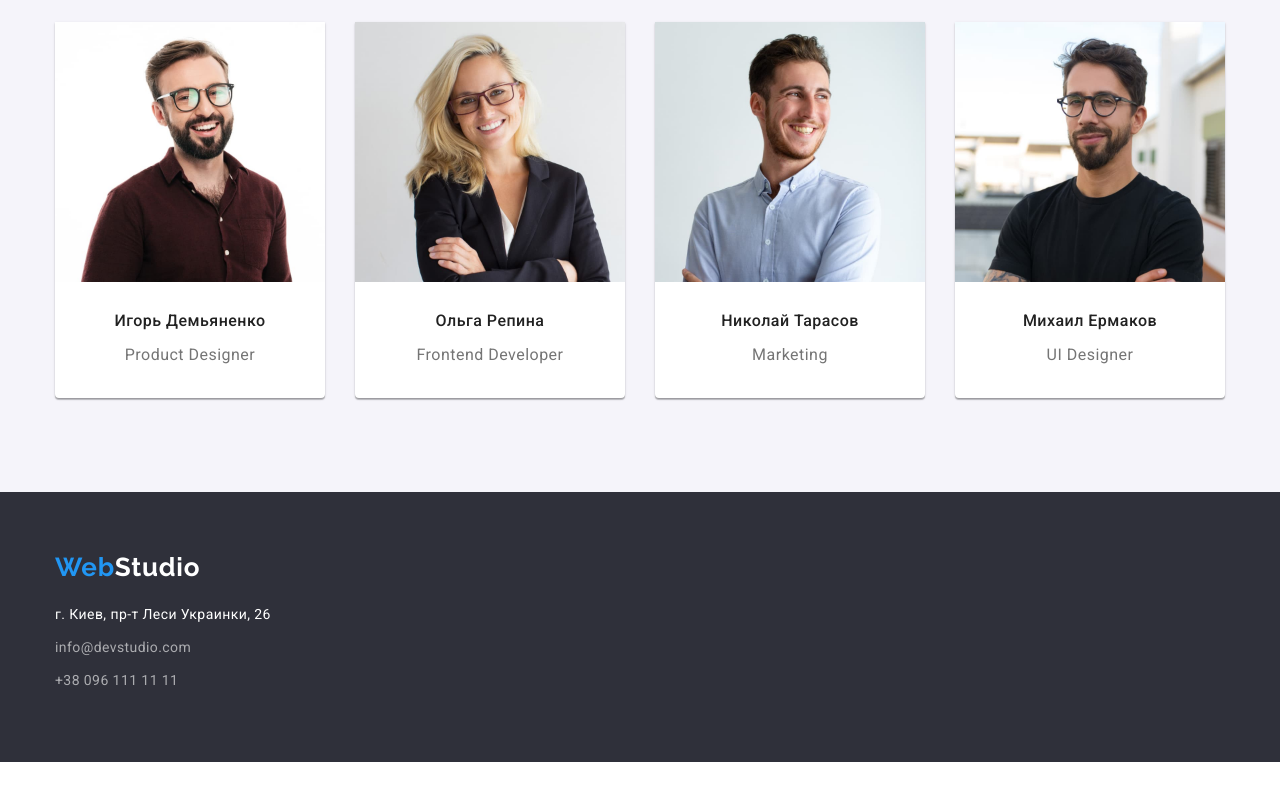
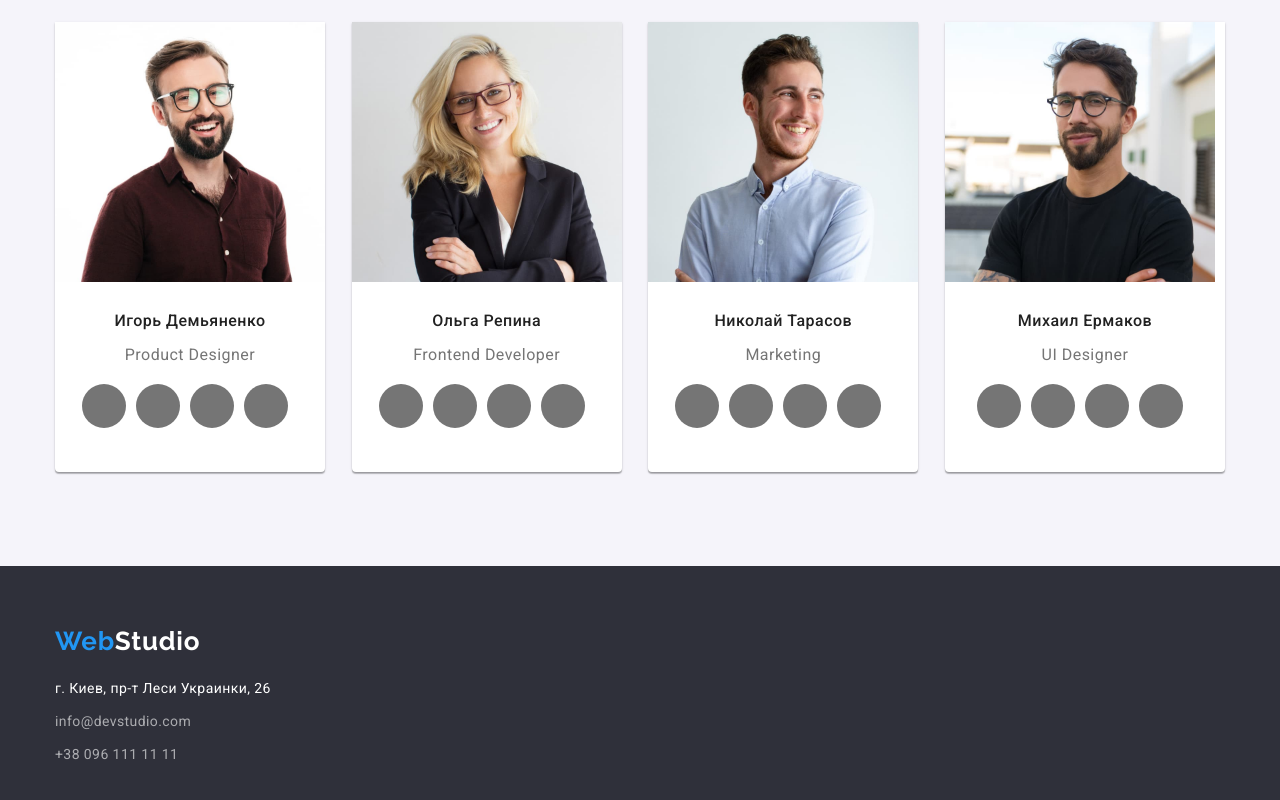
Before and after one commit to Igor-Degovtsov/goit-markup-hw-04, a plain HTML site: page index.html in a window 1280 px wide. Shown: the part 1742-2542 px from the top of the page. Before the commit the page ends 2504 px from the top, so only its background shows below. Drawn offline with Linux system fonts and the light colour scheme.

Commit message:
add-socialnetwork-team

```diff
--- a/css/style.css
+++ b/css/style.css
@@ -378,6 +378,33 @@ body {
   margin-top: 10px;
 }
 
+.team-description {
+  margin: 30px 32px;
+}
+
+.team-socialnetworks-list {
+  display: flex;
+  justify-content: center;
+}
+
+.team-socialnetworks-item {
+  width: 44px;
+  height: 44px;
+}
+
+.team-socialnetworks-item:not(last child) {
+  margin-right: 10px;
+}
+
+.socialnetworks {
+  width: 100%;
+  height: 100%;
+  display: block;
+  border-radius: 50%;
+  margin-top: 16px;
+  background-color: var(--main-text-color);
+}
+
 /*footer*/
 .footer {
   background-color: #2f303a;
--- a/index.html
+++ b/index.html
@@ -96,29 +96,92 @@
                 <ul class="list team-list">
                     <li class="team-member-list">
                         <img src="./images/demyanenko.jpg" alt="демьяненко" width="270" height="260">
+                            <div>
                                 <h3 class="team-title">Игорь Демьяненко</h3>
                                 <p lang="en" class="team-member">Product Designer</p>
+                                <ul class="list team-socialnetworks-list">
+                                    <li class="team-socialnetworks-item">
+                                        <a href="" class="socialnetworks"></a>
                                     </li>
+                                    <li class="team-socialnetworks-item">
+                                        <a href="" class="socialnetworks"></a>
+                                    </li>
+                                    <li class="team-socialnetworks-item">
+                                        <a href="" class="socialnetworks"></a>
+                                    </li>
+                                    <li class="team-socialnetworks-item">
+                                        <a href="" class="socialnetworks"></a>
+                                    </li>
+                                </ul>
+                            </div>
                 </ul>
                 <ul class="list team-list">
                     <li class="team-member-list">
                         <img src="./images/repina.jpg" alt="репина" width="270" height="260">
+                        <div>
                             <h3 class="team-title">Ольга Репина</h3>
                             <p lang="en" class="team-member">Frontend Developer</p>
+                            <ul class="list team-socialnetworks-list">
+                            <li class="team-socialnetworks-item">
+                                <a href="" class="socialnetworks"></a>
+                            </li>
+                            <li class="team-socialnetworks-item">
+                                <a href="" class="socialnetworks"></a>
+                            </li>
+                            <li class="team-socialnetworks-item">
+                                <a href="" class="socialnetworks"></a>
+                            </li>
+                            <li class="team-socialnetworks-item">
+                                <a href="" class="socialnetworks"></a>
+                            </li>
+                            </ul>
+                        </div>
                     </li>
                 </ul>
                 <ul class="list team-list">
                     <li class="team-member-list">
                         <img src="./images/tarasov.jpg" alt="тарасов" width="270" height="260">
+                        <div>
                             <h3 class="team-title">Николай Тарасов</h3>
                             <p lang="en" class="team-member">Marketing</p>
+                            <ul class="list team-socialnetworks-list">
+                                <li class="team-socialnetworks-item">
+                                    <a href="" class="socialnetworks"></a>
+                                </li>
+                                <li class="team-socialnetworks-item">
+                                    <a href="" class="socialnetworks"></a>
+                                </li>
+                                <li class="team-socialnetworks-item">
+                                    <a href="" class="socialnetworks"></a>
+                                </li>
+                                <li class="team-socialnetworks-item">
+                                    <a href="" class="socialnetworks"></a>
+                                </li>
+                            </ul>
+                        </div>
                     </li>
                 </ul>
                 <ul class="list team-list">
                     <li class="team-member-list">
                         <img src="./images/ermakov.jpg" alt="ермаков" width="270" height="260">
+                        <div class="team-description">
                             <h3 class="team-title">Михаил Ермаков</h3>
                             <p lang="en" class="team-member">UI Designer</p>
+                            <ul class="list team-socialnetworks-list">
+                                <li class="team-socialnetworks-item">
+                                    <a href="" class="socialnetworks"></a>
+                                </li>
+                                <li class="team-socialnetworks-item">
+                                    <a href="" class="socialnetworks"></a>
+                                </li>
+                                <li class="team-socialnetworks-item">
+                                    <a href="" class="socialnetworks"></a>
+                                </li>
+                                <li class="team-socialnetworks-item">
+                                    <a href="" class="socialnetworks"></a>
+                                </li>
+                            </ul>
+                        </div>
                     </li>
                 </ul>
                 </div>
```
Lines whose indentation alone changed are shown as unchanged.
